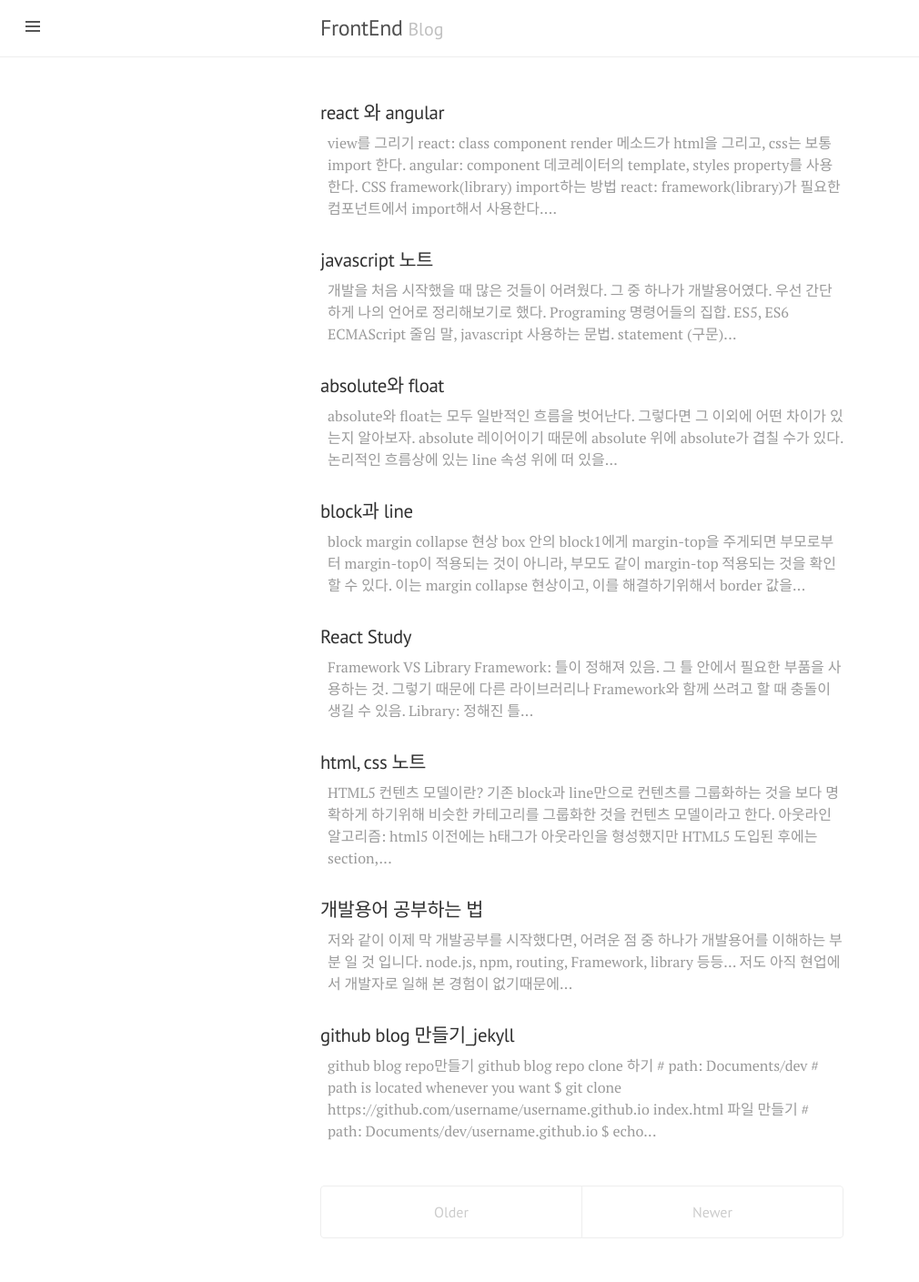
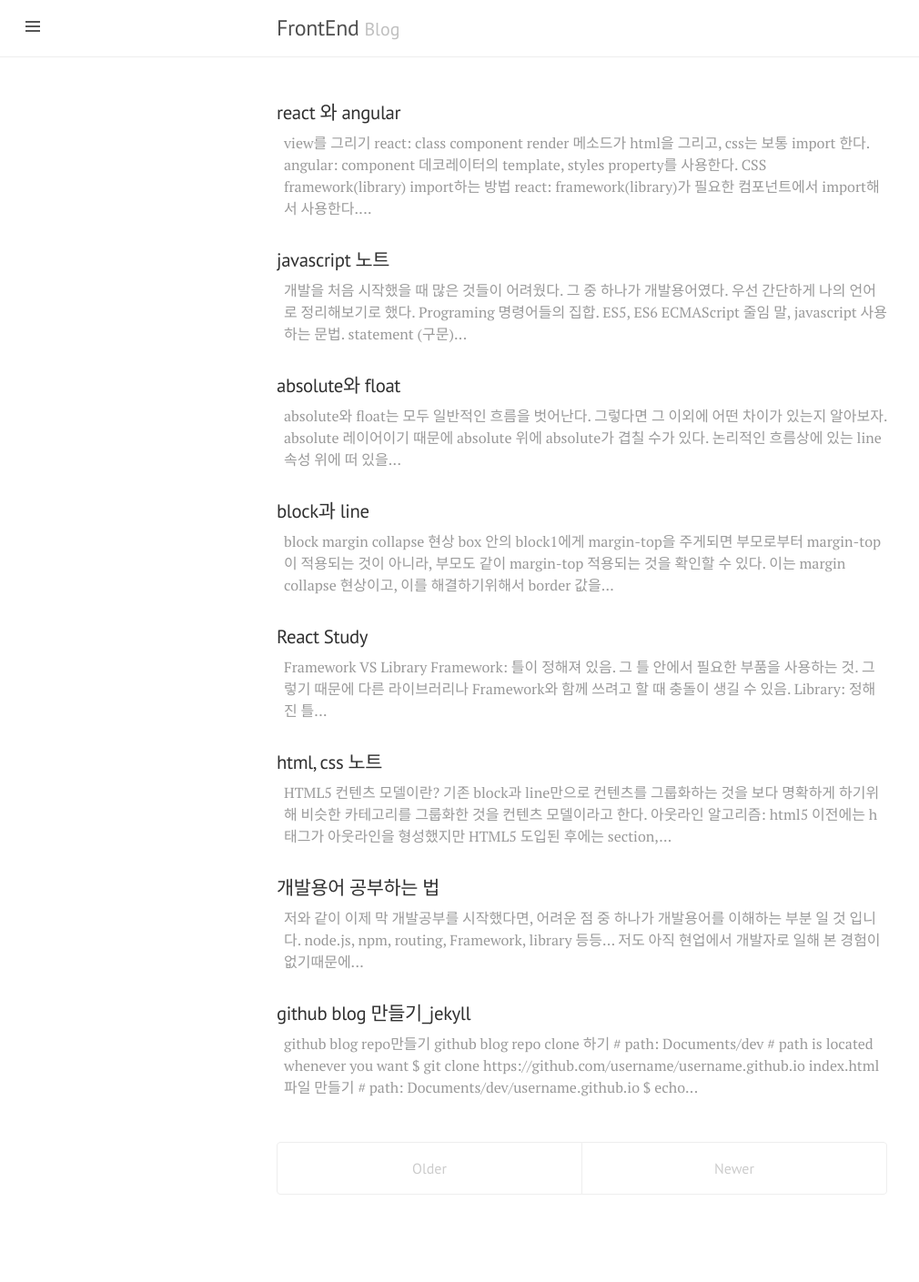
Before and after one commit to austinpark420/austinpark420.github.io, a Jekyll site: the page built from index.html, in a window 1280 px wide. Shown: the whole page at 91% size, without its empty margins (0-1010 px from the left). Built offline with Jekyll 4.4.1, drawn with Linux system fonts in a browser that asks for light colours; the list of posts is cut into pages by our own code; after the commit the page ends 1361 px from its top, so only the background shows below that.

Commit message:
edit lanyon.css

```diff
--- a/public/css/lanyon.css
+++ b/public/css/lanyon.css
@@ -73,7 +73,7 @@ h1, h2, h3, h4, h5, h6 {
  */
 
 .container {
-  max-width: 28rem;
+  max-width: 46rem;
 }
 @media (min-width: 38em) {
   .container {
@@ -82,7 +82,7 @@ h1, h2, h3, h4, h5, h6 {
 }
 @media (min-width: 56em) {
   .container {
-    max-width: 38rem;
+    max-width: 44rem;
   }
 }
 
```
